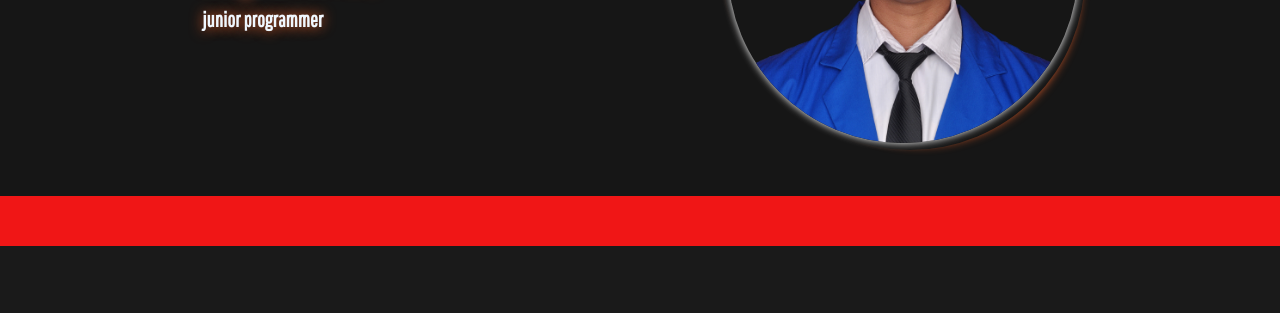
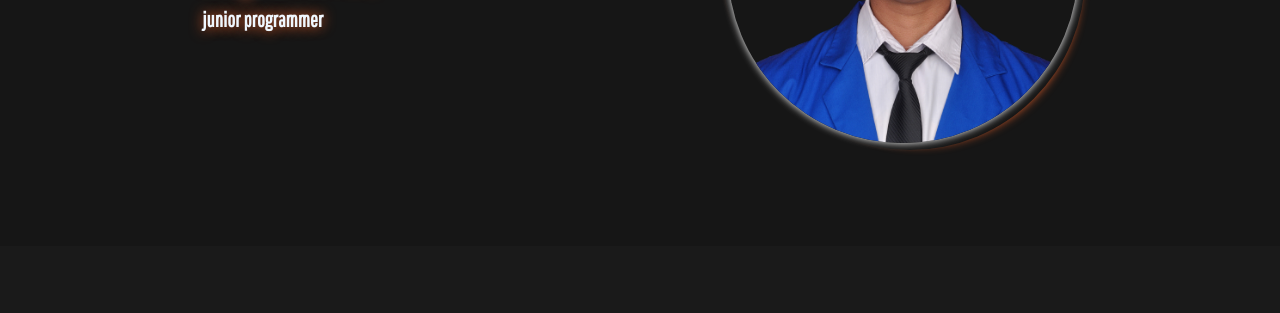
Before and after one commit to Fi08/portofolio-ary, a plain HTML site: page index.html in a window 1280 px wide. Shown: the part 307-620 px from the top of the page. Drawn offline with Linux system fonts and the light colour scheme.

Commit message:
commit done

```diff
--- a/style.css
+++ b/style.css
@@ -11,9 +11,9 @@ html {
 body {
 
     font-family: 'Pathway Gothic One', sans-serif;
-    background-color: rgb(240, 22, 22);
-    /* background-color: rgb(22, 22, 22); */
-
+    /* background-color: rgb(240, 22, 22); */
+    background-color: rgb(22, 22, 22);
+    width: 100%;
     overflow-x: hidden;
 
 }
```
